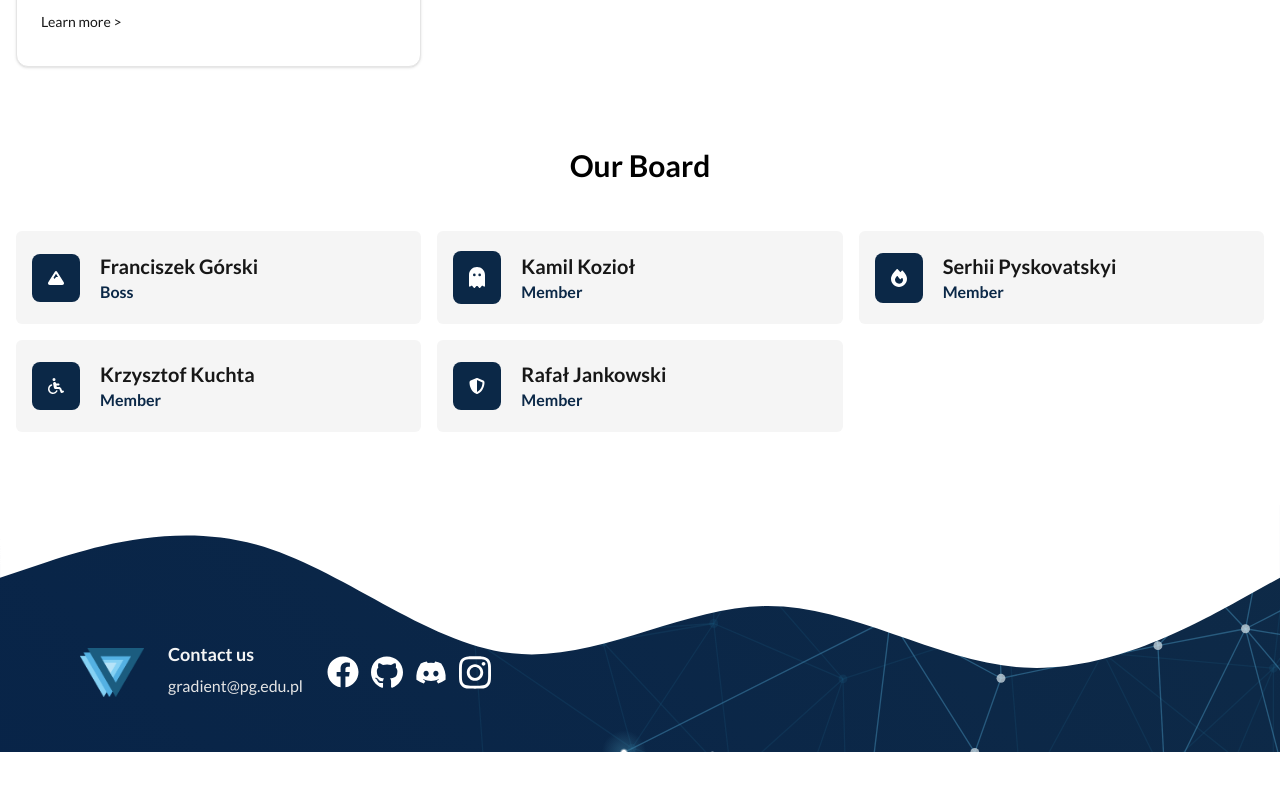
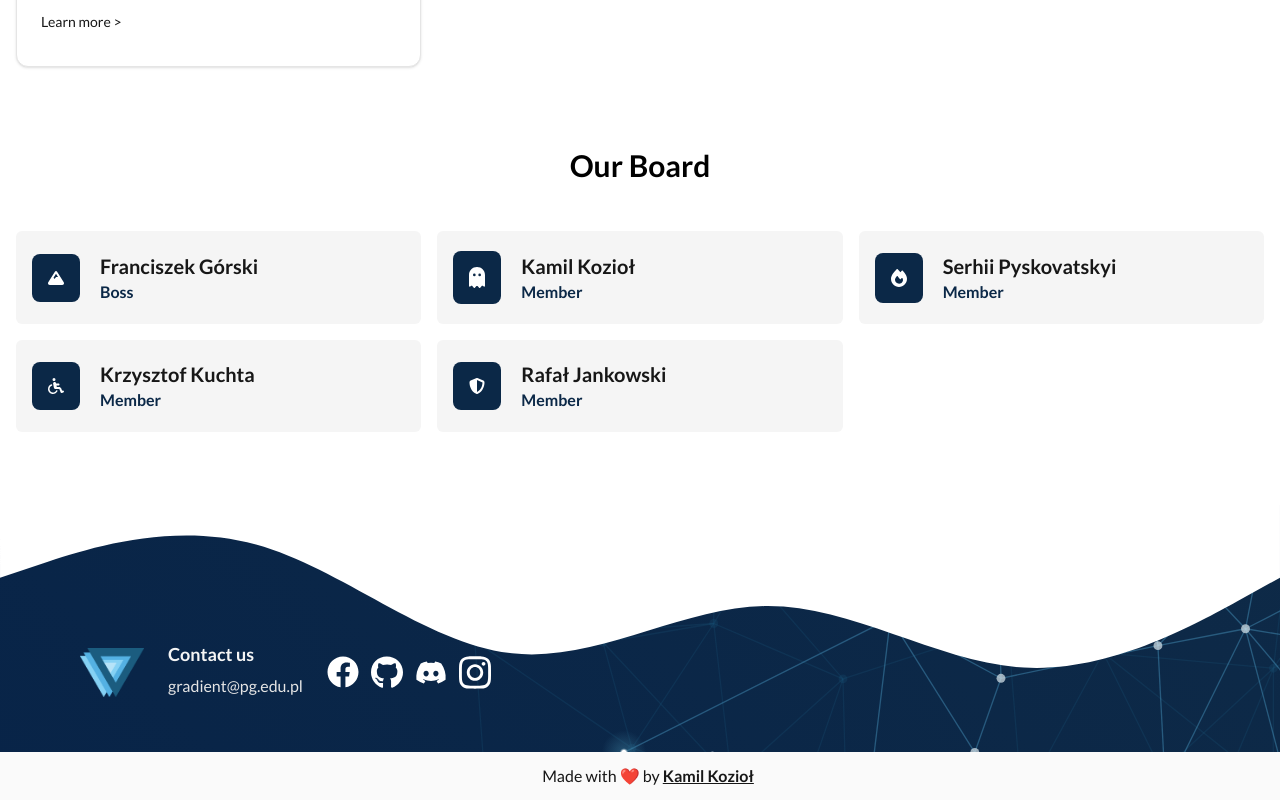
Before and after one commit to Gradient-PG/website, a Next.js app in the folder frontend/: page / in a window 1280 px wide. Shown: the part 1528-2328 px from the top of the page. Before the commit the page ends 2305 px from the top, so only its background shows below. Built offline with nearby package versions, Linux system fonts and the light colour scheme.

Commit message:
added plug

```diff
--- a/frontend/app/(home)/page.tsx
+++ b/frontend/app/(home)/page.tsx
@@ -4,6 +4,7 @@ import Cards from './_components/cards'
 import Projects from './_components/projects'
 import Board from './_components/board'
 import Footer from '@/components/footer'
+import Plug from '@/components/plug'
 
 export default function Home() {
   return (
@@ -13,6 +14,7 @@ export default function Home() {
       <Projects className='mt-16'/>
       <Board className='mt-16'/>
       <Footer className='mt-16' />
+      <Plug />
     </main>
   )
 }
--- /dev/null
+++ b/frontend/components/plug.tsx
@@ -0,0 +1,17 @@
+import React from 'react'
+import { Button } from './ui/button'
+import Link from 'next/link'
+
+
+const Plug = () => {
+  return (
+    <div className='bg-neutral-50 text-neutral-900 pl-4 text-center py-3 w-full'>
+        Made with ❤️ by {" "}
+        <Link href="https://kamilkoziol.com" className='font-bold underline'>
+                Kamil Kozioł
+        </Link>
+    </div>
+  )
+}
+
+export default Plug
```
